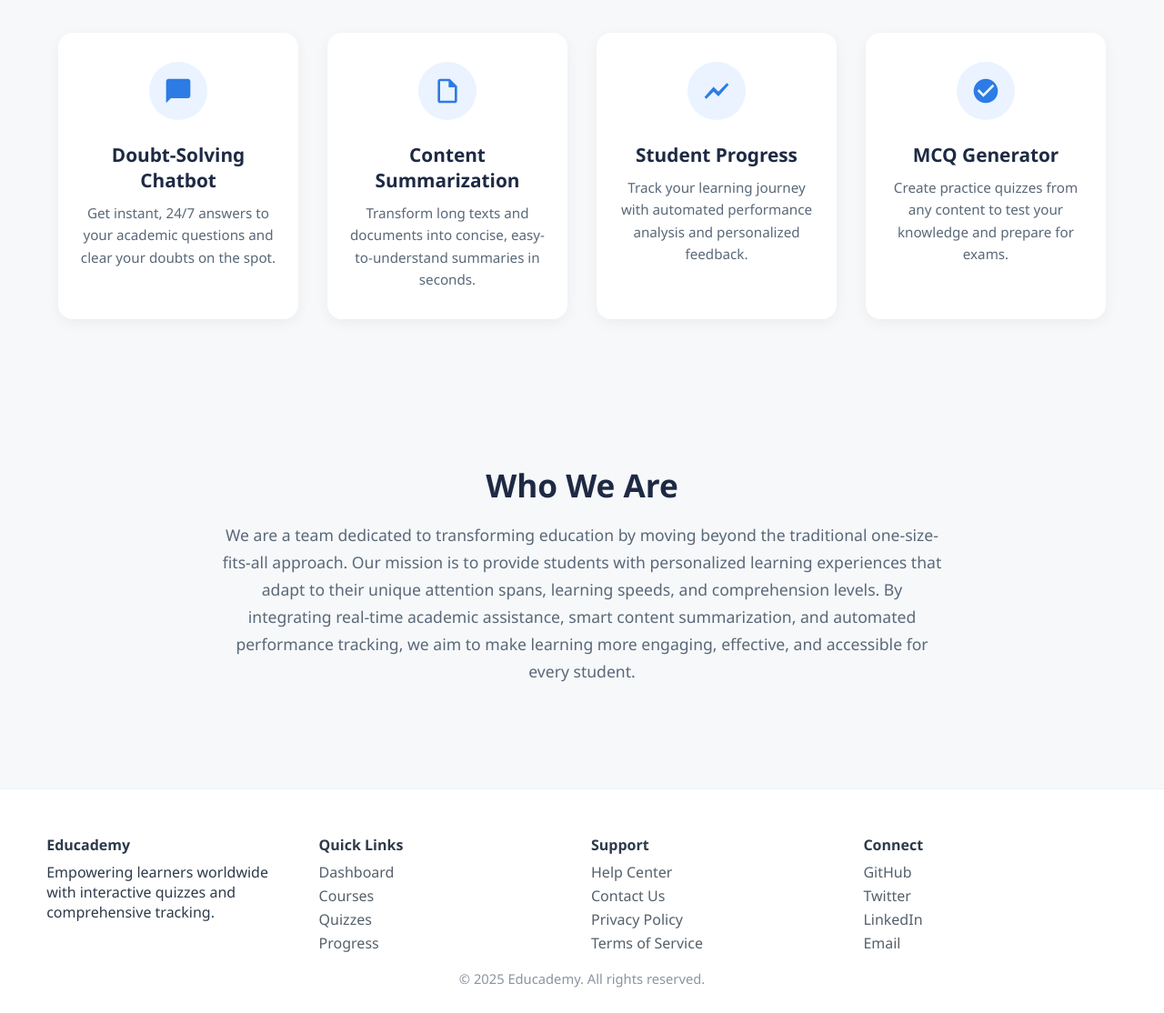
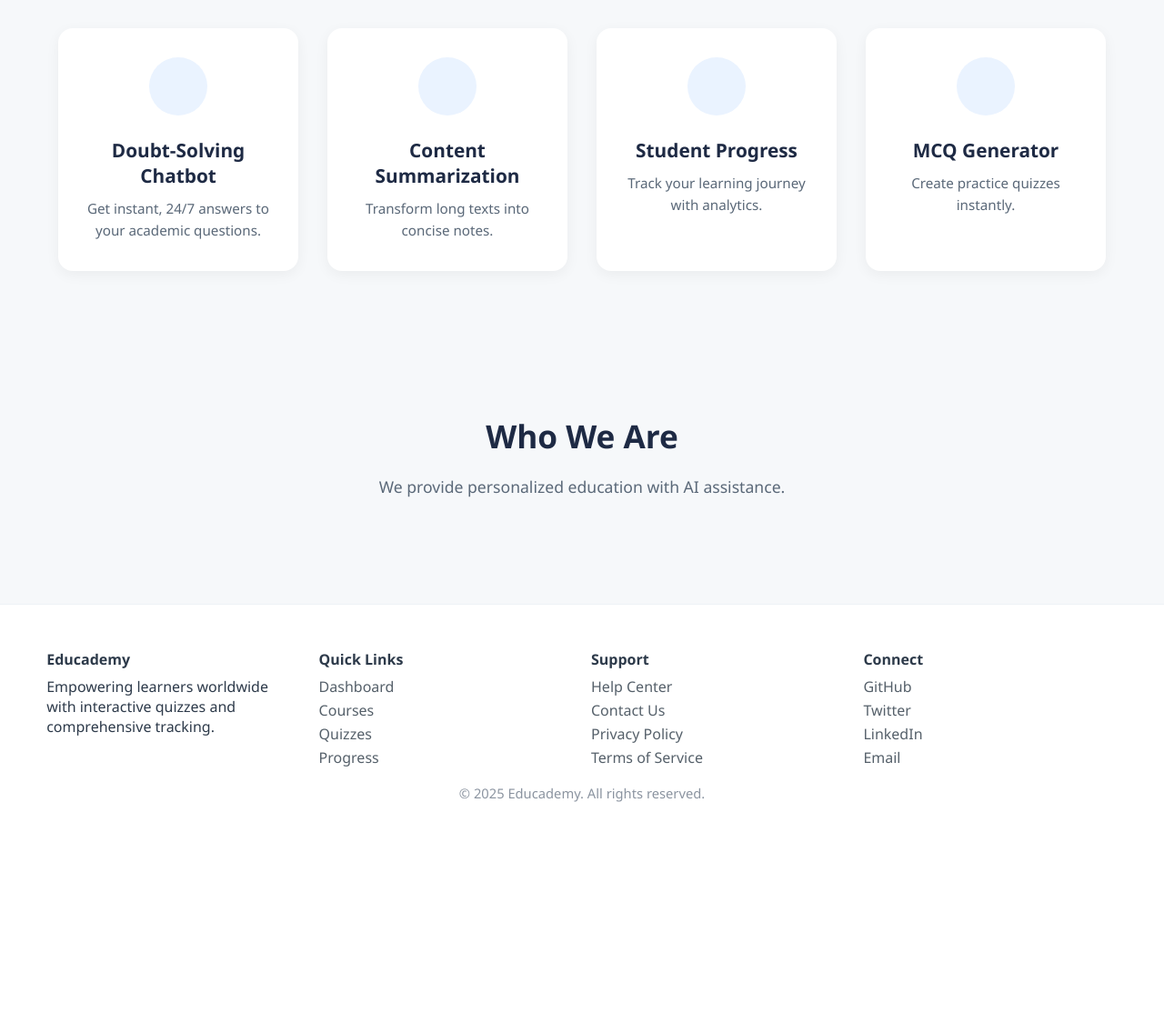
Before and after one commit to Educademy-AI-Powered-Study-Companion/Educademy, a Flask app: page / in a window 1280 px wide. Shown: the part 949-2063 px from the top of the page at 91% size. After the commit the page ends 1831 px from the top, so only its background shows below. Run offline with Flask 3, Linux system fonts and the light colour scheme.

Commit message:
My latest changes

```diff
--- a/app.py
+++ b/app.py
@@ -13,7 +13,6 @@ app = Flask(__name__)
 bcrypt = Bcrypt(app)
 
 # ---------------- CONFIG ----------------
-# Prefer env vars in production; keep safe fallbacks for local
 app.config['UPLOAD_FOLDER'] = getattr(config, 'UPLOAD_DIRECTORY', 'uploads')
 app.secret_key = os.getenv(
     "SECRET_KEY",
@@ -22,38 +21,35 @@ app.secret_key = os.getenv(
 app.config["SESSION_TYPE"] = "filesystem"
 app.config["SESSION_PERMANENT"] = True
 app.config["PERMANENT_SESSION_LIFETIME"] = timedelta(days=7)
-# (Optional hardening; flip to True when serving over HTTPS)
 app.config["SESSION_COOKIE_HTTPONLY"] = True
 app.config["SESSION_COOKIE_SAMESITE"] = "Lax"
-# app.config["SESSION_COOKIE_SECURE"] = True  # enable in production HTTPS
 
 Session(app)
 bot = rag_chatbot.RAGChatbot()
 
 # ---------------- DATABASE ----------------
-MONGO_URI = os.getenv("MONGO_URI", "mongodb://localhost:27017/")
-DB_NAME = os.getenv("DB_NAME", "EduMentorDB")
+client = MongoClient(os.getenv("MONGO_URI", "mongodb://localhost:27017/"))
+db = client[os.getenv("DB_NAME", "EduMentorDB")]
 
-client = MongoClient(MONGO_URI)
-db = client[DB_NAME]
 users_collection = db["users"]
 summaries_collection = db["summaries"]
 quiz_results_collection = db["quiz_results"]
+session_logs_collection = db["session_logs"]  # NEW
 
 # ---------------- HELPERS ----------------
 def login_required(func):
     @wraps(func)
     def wrapper(*args, **kwargs):
         if "username" not in session:
-            return redirect(url_for('login'))
+            return redirect(url_for("home", login="required"))
         return func(*args, **kwargs)
     return wrapper
 
 def admin_required(func):
     @wraps(func)
     def wrapper(*args, **kwargs):
-        if "username" not in session or session.get("role") != "admin":
-            return redirect(url_for('login'))
+        if session.get("role") != "admin":
+            return redirect(url_for("home", login="required"))
         return func(*args, **kwargs)
     return wrapper
 
@@ -64,12 +60,11 @@ def sanitize_role(role_val: str) -> str:
 # ---------------- AUTH ROUTES ----------------
 @app.route('/register', methods=['GET', 'POST'])
 def register():
-    """Register a new user or admin"""
     if request.method == 'POST':
         data = request.form
         username = (data.get('username') or "").strip()
         password = data.get('password') or ""
-        confirm_password = data.get('confirm_password') or password  # backward compat if not sent
+        confirm_password = data.get('confirm_password') or password
         role = sanitize_role(data.get('role', 'user'))
 
         if not username or not password:
@@ -77,8 +72,7 @@ def register():
         if password != confirm_password:
             return jsonify({"error": "Passwords do not match"}), 400
 
-        # Case-insensitive uniqueness
-        if users_collection.find_one({"username": {"$regex": f"^{username}$", "$options": "i"}}):
+        if users_collection.find_one({"username": username}):
             return jsonify({"error": "User already exists"}), 400
 
         hashed_pw = bcrypt.generate_password_hash(password).decode('utf-8')
@@ -88,81 +82,113 @@ def register():
             "role": role,
             "created_at": datetime.utcnow()
         })
+
         return jsonify({"message": f"{role.capitalize()} registered successfully!"})
-    return render_template("register.html")
+
+    return redirect(url_for("home", login="required"))
 
 
 @app.route('/login', methods=['GET', 'POST'])
 def login():
-    """Login for user or admin"""
+    """Login logic – modal-based login"""
     if request.method == 'POST':
         data = request.form
-        username = (data.get('username') or "").strip()
-        password = data.get('password') or ""
-        selected_role = sanitize_role(data.get('role', 'user'))
+        username = (data.get("username") or "").strip()
+        password = data.get("password") or ""
+        selected_role = sanitize_role(data.get("role"))
 
         user = users_collection.find_one({"username": username})
+
         if user and bcrypt.check_password_hash(user["password"], password):
-            # Ensure role selection matches stored role
-            if selected_role != user.get("role", "user"):
-                return jsonify({"error": "Invalid role selected for this user"}), 403
+            if selected_role != user.get("role"):
+                return jsonify({"error": "Incorrect role selected"}), 403
 
-            session.permanent = True
+            # Session start
             session["username"] = username
             session["role"] = user["role"]
+            session["login_time"] = datetime.utcnow()
+
+            # Log login
+            session_logs_collection.insert_one({
+                "username": username,
+                "role": user["role"],
+                "login_time": session["login_time"],
+                "logout_time": None,
+                "duration_minutes": None
+            })
+
             if user["role"] == "admin":
-                return redirect(url_for('admin_dashboard'))
-            return redirect(url_for('profile_page'))
-        else:
-            return jsonify({"error": "Invalid credentials"}), 401
-    return render_template("login.html")
+                return redirect(url_for("admin_dashboard"))
+            return redirect(url_for("profile_page"))
+
+        return jsonify({"error": "Invalid credentials"}), 401
+
+    # GET: Open modal on homepage
+    return redirect(url_for("home", login="required"))
 
 
 @app.route('/logout')
 def logout():
-    """Clear session"""
+    """Record logout + clear session"""
+    username = session.get("username")
+    login_time = session.get("login_time")
+
+    if username and login_time:
+        logout_time = datetime.utcnow()
+        duration = (logout_time - login_time).total_seconds() / 60
+
+        session_logs_collection.update_one(
+            {"username": username, "logout_time": None},
+            {"$set": {"logout_time": logout_time, "duration_minutes": round(duration, 2)}}
+        )
+
     session.clear()
-    return redirect(url_for('home'))
+    return redirect(url_for("home"))
+
 
 # ---------------- MAIN ROUTES ----------------
 @app.route('/')
 @app.route('/home')
 def home():
-    # Your homepage with modal login/signup
     return render_template('StudentHome.html')
+
 
 @app.route('/summary')
 @login_required
 def summary_page():
-    return render_template('summary.html')
+    return render_template('Summarizer.html')
+
 
 @app.route('/mcq')
 @login_required
 def mcq_page():
-    return render_template('mcq.html')
+    return render_template('MCQGenerater.html')
+
 
 @app.route('/chatbot')
 @login_required
 def chatbot_page():
     return render_template('chatbot.html')
 
+
 @app.route('/contact')
 def contact_page():
-    return render_template('contact.html')
+    return render_template('Devcontact.html')
+
 
 @app.route('/profile')
 @login_required
 def profile_page():
-    """Student Dashboard"""
     return render_template('Studentdashboard.html', username=session.get("username"))
+
 
 @app.route('/admin-dashboard')
 @admin_required
 def admin_dashboard():
-    """Admin Dashboard"""
     return render_template('admin.html')
 
-# (Optional small helper for frontend)
+
+# ---------------- API: USER INFO ----------------
 @app.route('/whoami')
 def whoami():
     return jsonify({
@@ -170,52 +196,46 @@ def whoami():
         "role": session.get("role")
     })
 
-# ---------------- SUMMARIZE & QUIZ ROUTES ----------------
+
+# ---------------- SUMMARIZER ROUTE ----------------
 @app.route('/summarize', methods=['POST'])
 @login_required
 def summarize():
-    """Handle text or file summarization"""
     text = ""
     file = request.files.get('file')
 
-    if 'text' in request.form and (request.form['text'] or "").strip():
+    if 'text' in request.form and request.form['text'].strip():
         text = request.form['text']
     elif file and file.filename:
         text = utils.extract_text_from_file(file, app.config['UPLOAD_FOLDER'])
 
-    if not (text or "").strip() or "Error:" in text:
-        return jsonify({'error': 'No text provided or file could not be read!'}), 400
+    if not text.strip():
+        return jsonify({'error': 'No text provided'}), 400
 
     summary = content_processor.generate_bullet_point_summary(text)
-    mcqs = mcq_generator.generate_meaningful_mcqs(summary, num_questions=getattr(config, 'MAX_MCQS_TO_GENERATE', 5))
+    mcqs = mcq_generator.generate_meaningful_mcqs(summary, num_questions=5)
 
-    try:
-        summaries_collection.insert_one({
-            "student": session["username"],
-            "source_filename": file.filename if (file and getattr(file, 'filename', None)) else "text_input",
-            "source_type": "pdf" if (file and getattr(file, 'filename', '').lower().endswith('.pdf')) else ("ppt" if (file and getattr(file, 'filename', '').lower().endswith(('.ppt', '.pptx'))) else "text"),
-            "char_count": len(text),
-            "summary_bullets": len([ln for ln in summary.split("\n") if ln.strip()]),
-            "timestamp": datetime.utcnow()
-        })
-    except Exception as e:
-        # Don't block the UX if analytics write fails
-        print("summaries insert error:", e)
+    summaries_collection.insert_one({
+        "student": session["username"],
+        "source_filename": file.filename if file else "text_input",
+        "source_type": "pdf" if file else "text",
+        "char_count": len(text),
+        "summary_bullets": len(summary.split("\n")),
+        "timestamp": datetime.utcnow()
+    })
 
     return jsonify({'summary': summary, 'mcqs': mcqs})
 
+
+# ---------------- MCQ SUBMISSION ----------------
 @app.route('/submit_mcqs', methods=['POST'])
 @login_required
 def submit_mcqs():
-    """Save quiz/MCQ results"""
-    data = request.json or {}
+    data = request.json
     score = int(data.get("score", 0))
     total = int(data.get("total", 0))
     mcqs = data.get("mcqs", [])
     filename = data.get("filename", "N/A")
-
-    if total <= 0:
-        return jsonify({"error": "Total must be > 0"}), 400
 
     record = {
         "student": session["username"],
@@ -226,41 +246,42 @@ def submit_mcqs():
         "mcqs": mcqs,
         "timestamp": datetime.utcnow()
     }
-    try:
-        quiz_results_collection.insert_one(record)
-    except Exception as e:
-        print("quiz insert error:", e)
-        return jsonify({"error": "Failed to save result"}), 500
 
-    return jsonify({"message": "Result saved successfully!", "data": record})
+    quiz_results_collection.insert_one(record)
+    return jsonify({"message": "Result saved", "data": record})
+
 
 # ---------------- ANALYTICS ROUTES ----------------
-@app.route('/analytics_summary/<student>', methods=['GET'])
+@app.route('/analytics_summary/<student>')
 @login_required
 def analytics_summary(student):
-    """Return student's analytics data; students can only view their own; admins can view any."""
     viewer = session.get("username")
-    viewer_role = session.get("role")
+    role = session.get("role")
 
-    if viewer_role != "admin" and viewer != student:
-        return jsonify({"error": "Not authorized to view this student's analytics"}), 403
+    if role != "admin" and viewer != student:
+        return jsonify({"error": "Not allowed"}), 403
 
     quiz_cursor = quiz_results_collection.find(
         {"student": student}, {"timestamp": 1, "percentage": 1}
-    ).sort("timestamp", 1)
-    quiz_trend = [{"date": q["timestamp"].isoformat(), "percentage": q.get("percentage", 0)} for q in quiz_cursor]
+    )
+
+    quiz_trend = [{"date": q["timestamp"].isoformat(),
+                   "percentage": q["percentage"]} for q in quiz_cursor]
 
     score_cursor = quiz_results_collection.aggregate([
         {"$match": {"student": student}},
         {"$group": {"_id": "$filename", "avgPercentage": {"$avg": "$percentage"}}}
     ])
-    score_by_file = [{"file": s["_id"] or "N/A", "avg": round(s["avgPercentage"] or 0, 2)} for s in score_cursor]
+
+    score_by_file = [{"file": s["_id"],
+                      "avg": round(s["avgPercentage"] or 0, 2)} for s in score_cursor]
 
     summary_cursor = summaries_collection.aggregate([
         {"$match": {"student": student}},
         {"$group": {"_id": "$source_type", "count": {"$sum": 1}}}
     ])
-    summary_types = [{"type": s["_id"] or "unknown", "count": s["count"]} for s in summary_cursor]
+
+    summary_types = [{"type": s["_id"], "count": s["count"]} for s in summary_cursor]
 
     return jsonify({
         "quiz_trend": quiz_trend,
@@ -268,28 +289,36 @@ def analytics_summary(student):
         "summary_types": summary_types
     })
 
-# ---------------- ADMIN DATA ROUTES ----------------
+
+# ---------------- ADMIN ROUTES ----------------
 @app.route('/get_analytics_all')
 @admin_required
 def get_analytics_all():
-    """Return all quiz results for admin"""
     records = list(quiz_results_collection.find({}, {"_id": 0}))
     return jsonify(records)
+
 
 @app.route('/get_summary_counts')
 @admin_required
 def get_summary_counts():
-    """Return summary submission count per student"""
-    summaries = summaries_collection.aggregate([
+    data = summaries_collection.aggregate([
         {"$group": {"_id": "$student", "count": {"$sum": 1}}}
     ])
-    result = [{"student": s["_id"], "count": s["count"]} for s in summaries]
-    return jsonify(result)
+    return jsonify([{"student": d["_id"], "count": d["count"]} for d in data])
 
-# ---------------- HEALTH CHECK ----------------
+
+@app.route('/get_session_logs')
+@admin_required
+def get_session_logs():
+    records = list(session_logs_collection.find({}, {"_id": 0}))
+    return jsonify(records)
+
+
+# ---------------- HEALTH ----------------
 @app.route('/health')
 def health():
     return jsonify({"status": "ok"})
+
 
 # ---------------- RUN ----------------
 if __name__ == '__main__':
--- a/templates/StudentHome.html
+++ b/templates/StudentHome.html
@@ -5,6 +5,7 @@
   <meta name="viewport" content="width=device-width, initial-scale=1" />
   <title>Educademy</title>
   <link rel="stylesheet" href="{{ url_for('static', filename='css/StudentHome.css') }}">
+
   <style>
     /* --- Modal Styling --- */
     #authModal {
@@ -103,11 +104,24 @@
   <div class="navbar">
     <span class="logo">Educademy</span>
     <nav class="nav-links">
+
+  {% if session.get('username') %}
+      <!-- If logged in -->
+      <span class="nav-link">Welcome, {{ session['username'] }}</span>
+      <a href="/profile" class="nav-link">Dashboard</a>
+      <a href="/logout" class="nav-link">Logout</a>
+
+  {% else %}
+      <!-- If NOT logged in -->
       <span class="nav-link" onclick="openAuthModal()">Sign In</span>
+  {% endif %}
+
   <a href="#about" class="nav-link">About</a>
   <a href="/contact" class="nav-link">Contact</a>
-      <button class="profile-btn" onclick="location.href='/profile'">👤</button>
+
 </nav>
+
+
   </div>
 
   <!-- MAIN CONTENT -->
@@ -125,33 +139,38 @@
   <div class="features-section">
     <h2>Explore Our Core Features</h2>
     <div class="features-grid">
+
+      <!-- Protected Links: Flask redirects to /login?next=feature -->
       <a href="/chatbot" class="feature-card">
         <div class="feature-icon">
-          <svg xmlns="http://www.w3.org/2000/svg" viewBox="0 0 24 24" fill="currentColor"><path d="M20 2H4c-1.1 0-2 .9-2 2v18l4-4h14c1.1 0 2-.9 2-2V4c0-1.1-.9-2-2-2z"></path></svg>
+          <svg ...></svg>
         </div>
         <h3>Doubt-Solving Chatbot</h3>
-        <p>Get instant, 24/7 answers to your academic questions and clear your doubts on the spot.</p>
+        <p>Get instant, 24/7 answers to your academic questions.</p>
       </a>
+
       <a href="/summary" class="feature-card">
         <div class="feature-icon">
-          <svg xmlns="http://www.w3.org/2000/svg" viewBox="0 0 24 24" fill="currentColor"><path d="M14 2H6c-1.1 0-1.99.9-1.99 2L4 20c0 1.1.89 2 1.99 2H18c1.1 0 2-.9 2-2V8l-6-6zM6 20V4h7v5h5v11H6z"></path></svg>
+          <svg ...></svg>
         </div>
         <h3>Content Summarization</h3>
-        <p>Transform long texts and documents into concise, easy-to-understand summaries in seconds.</p>
+        <p>Transform long texts into concise notes.</p>
       </a>
+
       <a href="/profile" class="feature-card">
         <div class="feature-icon">
-          <svg xmlns="http://www.w3.org/2000/svg" viewBox="0 0 24 24" fill="currentColor"><path d="M3.5 18.49l6-6.01 4 4L22 6.92l-1.41-1.41-7.09 7.09-4-4L2 16.99z"></path></svg>
+          <svg ...></svg>
         </div>
         <h3>Student Progress</h3>
-        <p>Track your learning journey with automated performance analysis and personalized feedback.</p>
+        <p>Track your learning journey with analytics.</p>
       </a>
+
       <a href="/mcq" class="feature-card">
         <div class="feature-icon">
-          <svg xmlns="http://www.w3.org/2000/svg" viewBox="0 0 24 24" fill="currentColor"><path d="M12 2C6.48 2 2 6.48 2 12s4.48 10 10 10 10-4.48 10-10S17.52 2 12 2zm-2 15l-5-5 1.41-1.41L10 14.17l7.59-7.59L19 8l-9 9z"></path></svg>
+          <svg ...></svg>
         </div>
         <h3>MCQ Generator</h3>
-        <p>Create practice quizzes from any content to test your knowledge and prepare for exams.</p>
+        <p>Create practice quizzes instantly.</p>
       </a>
     </div>
   </div>
@@ -159,21 +178,22 @@
   <!-- ABOUT -->
   <div id="about" class="about-section">
     <h2>Who We Are</h2>
-    <p>We are a team dedicated to transforming education by moving beyond the traditional one-size-fits-all approach. Our mission is to provide students with personalized learning experiences that adapt to their unique attention spans, learning speeds, and comprehension levels. By integrating real-time academic assistance, smart content summarization, and automated performance tracking, we aim to make learning more engaging, effective, and accessible for every student.</p>
+    <p>We provide personalized education with AI assistance.</p>
   </div>
 
   <!-- AUTH MODAL -->
   <div id="authModal" class="auth-modal">
-    <!-- SIGN IN FORM -->
+
+    <!-- SIGN IN -->
     <div id="signInForm" class="auth-box">
       <span class="close-btn" onclick="closeAuthModal()">×</span>
       <h2>Sign In</h2>
       <form method="POST" action="/login">
         <label>Username</label>
-        <input type="text" name="username" placeholder="Enter your username" required>
+        <input type="text" name="username" required>
 
         <label>Password</label>
-        <input type="password" name="password" placeholder="Enter your password" required>
+        <input type="password" name="password" required>
 
         <label>Role</label>
         <select name="role" required>
@@ -183,22 +203,23 @@
 
         <button type="submit" class="auth-btn">Sign In</button>
       </form>
+
       <p>Don't have an account? <a href="#" onclick="toggleForms()">Sign Up</a></p>
     </div>
 
-    <!-- SIGN UP FORM -->
+    <!-- SIGN UP -->
     <div id="signUpForm" class="auth-box" style="display:none;">
       <span class="close-btn" onclick="closeAuthModal()">×</span>
       <h2>Sign Up</h2>
       <form method="POST" action="/register">
         <label>Full Name</label>
-        <input type="text" name="username" placeholder="Enter your name" required>
+        <input type="text" name="username" required>
 
         <label>Password</label>
-        <input type="password" name="password" placeholder="Enter password" required>
+        <input type="password" name="password" required>
 
         <label>Confirm Password</label>
-        <input type="password" name="confirm_password" placeholder="Confirm password" required>
+        <input type="password" name="confirm_password" required>
 
         <label>Role</label>
         <select name="role" required>
@@ -208,6 +229,7 @@
 
         <button type="submit" class="auth-btn">Sign Up</button>
       </form>
+
       <p>Already have an account? <a href="#" onclick="toggleForms()">Sign In</a></p>
     </div>
   </div>
@@ -232,12 +254,11 @@
         <a href="#">GitHub</a><a href="#">Twitter</a><a href="#">LinkedIn</a><a href="mailto:adarsh.kushwaha_cs23@gla.ac.in">Email</a>
       </div>
     </div>
-    <div class="copyright">&copy; 2025 Educademy. All rights reserved.</div>
-  </footer>
+    <div class="copyright">&copy; 2025 Educademy. All rights reserved.</div>  </footer>
 
   <!-- JS -->
   <script>
-  // ✅ Fix: hide preloader after load
+    // --- Preloader fadeout ---
     window.addEventListener("load", () => {
       const preloader = document.getElementById("preloader");
       if (preloader) {
@@ -249,20 +270,26 @@
     function openAuthModal() {
       document.getElementById("authModal").classList.add("active");
     }
+
     function closeAuthModal() {
       document.getElementById("authModal").classList.remove("active");
     }
+
     function toggleForms() {
       const signIn = document.getElementById("signInForm");
       const signUp = document.getElementById("signUpForm");
-    if (signIn.style.display === "none") {
-      signIn.style.display = "block";
-      signUp.style.display = "none";
-    } else {
-      signIn.style.display = "none";
-      signUp.style.display = "block";
+      signIn.style.display = signIn.style.display === "none" ? "block" : "none";
+      signUp.style.display = signUp.style.display === "none" ? "block" : "none";
     }
+
+    // ⭐ When Flask redirects using /?login=required → Open login modal automatically
+    window.addEventListener("DOMContentLoaded", function() {
+      const params = new URLSearchParams(window.location.search);
+      if (params.get("login") === "required") {
+        openAuthModal();
       }
+    });
   </script>
+
 </body>
 </html>
```
Also changed, not shown: 2 other files. Lines whose indentation alone changed are shown as unchanged.
